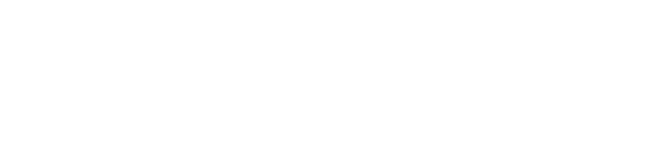
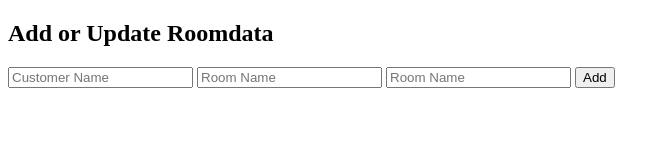
Before and after one commit to DAakash11/projectPIS599, a plain HTML site: page index.html in a window 1280 px wide. Shown: the whole page, without its empty margins (0-670 px from the left). Drawn offline with Linux system fonts and the light colour scheme.

Commit message:
Basic html push

```diff
--- a/index.html
+++ b/index.html
@@ -3,11 +3,22 @@
 <head>
     <meta charset="UTF-8">
     <meta name="viewport" content="width=device-width, initial-scale=1.0">
-    <title> Booking hotels </title>
+    <title> Booking Rooms </title>
     <link rel="stylesheet" href="style.css">
 </head>
 <body>
+    <div class="room-container">
 
+    </div>
+    <div class="room-action">
+        <h2> Add or Update Roomdata </h2>
+        <form id="room-form">
+            <input id="cust-name" placeholder="Customer Name" required />
+            <input id="room-name" placeholder="Room Name" required />
+            <input id="room-price" placeholder="Room Name" required />
+            <input type="submit" value="Add" />
+        </form>
+    </div>
     <script src="script.js"></script>
 </body>
 </html>
```
